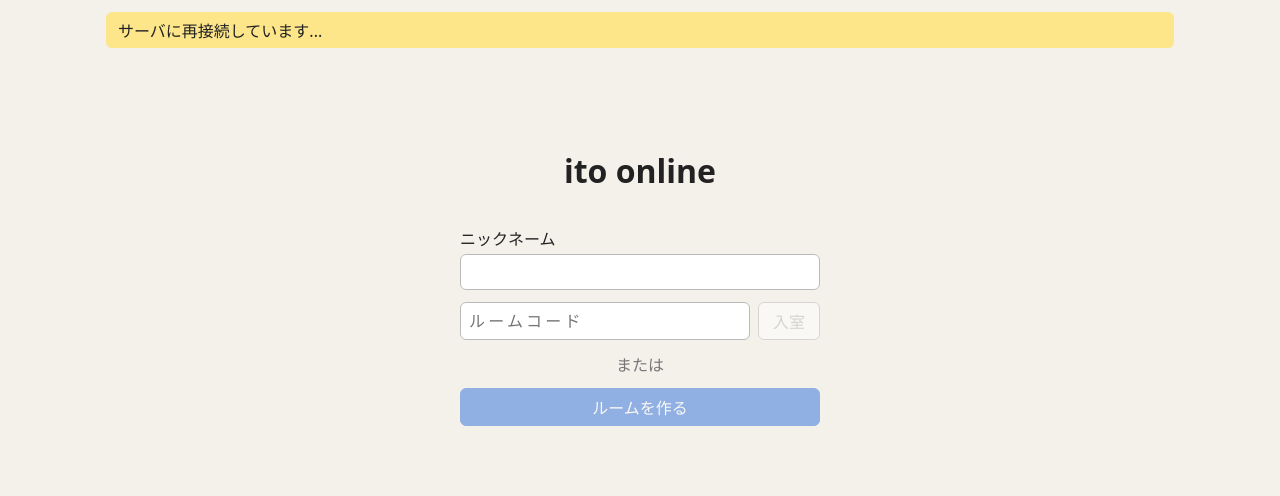
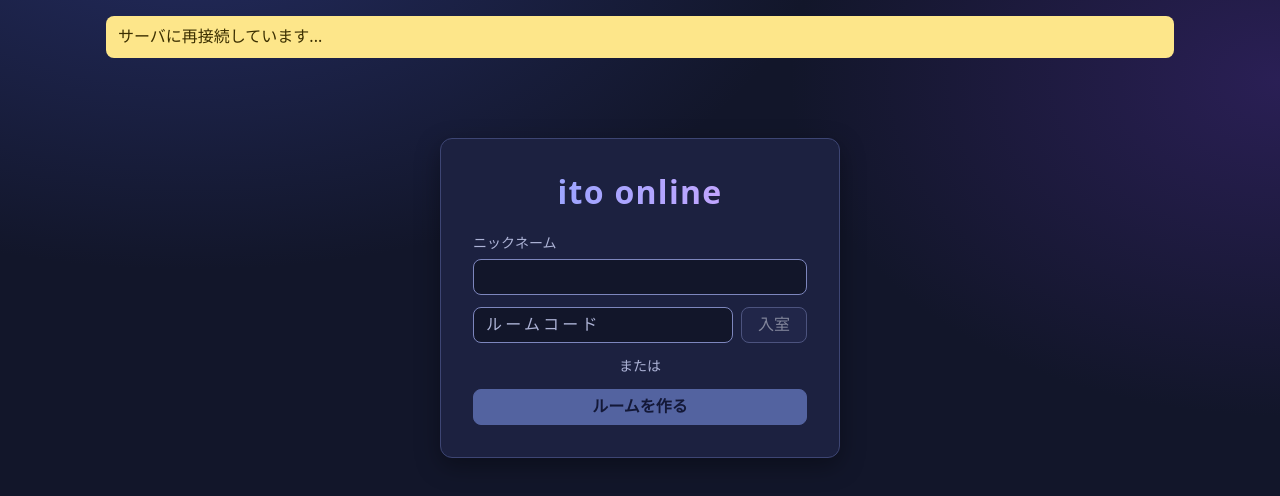
Before and after one commit to Sylphy0052/MyIto, a React (Vite) app in the folder client/: page / in a window 1280 px wide. Shown: the top 496 px of the page. Built offline with nearby package versions, Linux system fonts and the light colour scheme; no server answers.

Commit message:
feat: restyle UI with dark theme tokens, depth and polish

```diff
--- a/client/src/styles.css
+++ b/client/src/styles.css
@@ -1,15 +1,54 @@
 :root {
-  --bg: #f4f1ea;
-  --fg: #222;
-  --muted: #777;
-  --accent: #2f6fdb;
-  --card-back: #3b3f58;
+  /* 色: 夜のゲームテーブル。強調色は1色、状態色は別に固定する */
+  --bg: #12162a;
+  --bg-glow: #232b5e;
+  --surface: #1c2140;
+  --surface-2: #262c52;
+  --border: #3d4573;
+  --border-strong: #7d86bd;
+  --text: #e8eaf6;
+  --text-muted: #adb3d6;
+  --accent: #8aa4ff;
+  --on-accent: #0b1030;
+  --ok: #3ecf8e;
+  --ng: #ff6b6b;
+  --warn: #fde68a;
+
+  /* カード面 (明るい面の上では専用の濃い文字色を使う) */
   --card-face: #fffdf7;
-  --ok: #2e9e5b;
-  --ng: #d64545;
-  font-family: system-ui, -apple-system, 'Hiragino Sans', 'Noto Sans JP', sans-serif;
-  color: var(--fg);
+  --card-face-2: #f1ecdc;
+  --card-ink: #1b1f3b;
+  --card-ink-muted: #565b82;
+  --card-back: #2a2f5c;
+  --card-back-2: #353b73;
+  --ok-ink: #14703f;
+  --ng-ink: #b02a2a;
+
+  /* 文字サイズ */
+  --fs-sm: 0.875rem;
+  --fs-md: 1rem;
+  --fs-lg: 1.25rem;
+  --fs-xl: 1.5rem;
+  --fs-xxl: 2rem;
+
+  /* 余白・角丸・影 */
+  --sp-1: 4px;
+  --sp-2: 8px;
+  --sp-3: 12px;
+  --sp-4: 16px;
+  --sp-5: 24px;
+  --sp-6: 32px;
+  --radius: 12px;
+  --radius-sm: 8px;
+  --shadow: 0 8px 24px rgba(0, 0, 0, 0.35);
+  --shadow-sm: 0 2px 6px rgba(0, 0, 0, 0.35);
+
+  font-family: system-ui, -apple-system, 'Hiragino Sans', 'Noto Sans JP', 'Yu Gothic UI', sans-serif;
+  font-size: 16px;
+  line-height: 1.6;
+  color: var(--text);
   background: var(--bg);
+  color-scheme: dark;
 }
 
 * {
@@ -18,15 +57,40 @@
 
 body {
   margin: 0;
+  min-height: 100vh;
+  background:
+    radial-gradient(900px 500px at 15% -10%, var(--bg-glow), transparent 70%),
+    radial-gradient(700px 480px at 100% 10%, #2a1f55, transparent 70%), var(--bg);
+  background-attachment: fixed;
 }
 
+h1,
+h2,
+h3 {
+  line-height: 1.3;
+}
+
+/* ボタン */
 button {
   font: inherit;
-  padding: 6px 14px;
-  border: 1px solid #bbb;
-  border-radius: 6px;
-  background: #fff;
+  min-height: 36px;
+  padding: var(--sp-1) var(--sp-4);
+  border: 1px solid var(--border-strong);
+  border-radius: var(--radius-sm);
+  background: var(--surface-2);
+  color: var(--text);
   cursor: pointer;
+  transition:
+    transform 0.12s ease,
+    background-color 0.15s ease,
+    box-shadow 0.15s ease;
+}
+button:hover:not(:disabled) {
+  background: #323a6c;
+  transform: translateY(-1px);
+}
+button:active:not(:disabled) {
+  transform: translateY(0);
 }
 button:disabled {
   opacity: 0.5;
@@ -35,91 +99,137 @@ button:disabled {
 button.primary {
   background: var(--accent);
   border-color: var(--accent);
-  color: #fff;
+  color: var(--on-accent);
+  font-weight: 700;
+  box-shadow: 0 4px 16px color-mix(in srgb, var(--accent) 35%, transparent);
+}
+button.primary:hover:not(:disabled) {
+  background: #a3b8ff;
+}
+button.primary:disabled {
+  box-shadow: none;
 }
 button.big {
-  font-size: 1.1rem;
-  padding: 10px 24px;
-  margin-top: 12px;
+  min-height: 44px;
+  font-size: var(--fs-lg);
+  padding: var(--sp-2) var(--sp-5);
+  margin-top: var(--sp-3);
 }
 button.small {
-  padding: 2px 8px;
-  font-size: 0.85rem;
+  min-height: 28px;
+  padding: 2px var(--sp-2);
+  font-size: var(--fs-sm);
 }
 
 input,
 select,
 textarea {
   font: inherit;
-  padding: 6px 8px;
-  border: 1px solid #bbb;
-  border-radius: 6px;
+  min-height: 36px;
+  padding: var(--sp-1) var(--sp-3);
+  border: 1px solid var(--border-strong);
+  border-radius: var(--radius-sm);
+  background: var(--bg);
+  color: var(--text);
+}
+input::placeholder,
+textarea::placeholder {
+  color: var(--text-muted);
+}
+
+:focus-visible {
+  outline: 2px solid var(--accent);
+  outline-offset: 2px;
 }
 
 .app {
   max-width: 1100px;
   margin: 0 auto;
-  padding: 12px 16px 48px;
+  padding: var(--sp-4) var(--sp-4) 48px;
 }
 
 .muted {
-  color: var(--muted);
+  color: var(--text-muted);
 }
 
 .banner {
-  background: #fde68a;
-  padding: 6px 12px;
-  border-radius: 6px;
-  margin-bottom: 8px;
+  background: var(--warn);
+  color: #3b2f00;
+  padding: var(--sp-2) var(--sp-3);
+  border-radius: var(--radius-sm);
+  margin-bottom: var(--sp-2);
 }
 
 .toast {
   position: fixed;
-  top: 12px;
+  top: var(--sp-3);
   left: 50%;
   transform: translateX(-50%);
   background: var(--ng);
-  color: #fff;
-  padding: 8px 16px;
-  border-radius: 6px;
+  color: #2a0a0a;
+  font-weight: 700;
+  padding: var(--sp-2) var(--sp-4);
+  border-radius: var(--radius-sm);
+  box-shadow: var(--shadow);
   z-index: 10;
 }
 
 .notice {
-  background: #e8eefc;
-  padding: 6px 12px;
-  border-radius: 6px;
-  margin: 8px 0;
+  background: var(--surface-2);
+  border-left: 4px solid var(--accent);
+  padding: var(--sp-2) var(--sp-3);
+  border-radius: var(--radius-sm);
+  margin: var(--sp-2) 0;
 }
 
 /* 入室 */
 .entry {
-  max-width: 360px;
+  max-width: 400px;
   margin: 10vh auto 0;
+  padding: var(--sp-6);
   display: flex;
   flex-direction: column;
-  gap: 12px;
+  gap: var(--sp-3);
+  background: var(--surface);
+  border: 1px solid var(--border);
+  border-radius: var(--radius);
+  box-shadow: var(--shadow);
 }
 .entry h1 {
+  margin: 0 0 var(--sp-2);
   text-align: center;
+  font-size: var(--fs-xxl);
+  letter-spacing: 0.04em;
+  background: linear-gradient(90deg, #8aa4ff, #d3a6ff);
+  -webkit-background-clip: text;
+  background-clip: text;
+  color: transparent;
 }
 .entry label {
   display: flex;
   flex-direction: column;
-  gap: 4px;
+  gap: var(--sp-1);
+  font-size: var(--fs-sm);
+  color: var(--text-muted);
+}
+.entry label input {
+  font-size: var(--fs-md);
+  color: var(--text);
 }
 .entry-row {
   display: flex;
-  gap: 8px;
+  gap: var(--sp-2);
 }
 .code-input {
   flex: 1;
+  min-width: 0;
   text-transform: uppercase;
   letter-spacing: 0.2em;
 }
 .entry-or {
   text-align: center;
-  color: var(--muted);
+  color: var(--text-muted);
+  font-size: var(--fs-sm);
 }
 
 /* ルーム */
@@ -128,90 +238,106 @@ textarea {
   flex-wrap: wrap;
   align-items: center;
   justify-content: space-between;
-  gap: 8px;
+  gap: var(--sp-2);
+  padding: var(--sp-2) var(--sp-4);
+  background: var(--surface);
+  border: 1px solid var(--border);
+  border-radius: var(--radius);
 }
 .code {
-  font-size: 1.4rem;
+  font-size: var(--fs-xl);
   letter-spacing: 0.15em;
-  margin: 0 8px;
+  margin: 0 var(--sp-2);
+  color: var(--accent);
 }
 .players {
   display: flex;
   flex-wrap: wrap;
-  gap: 6px;
+  gap: var(--sp-2);
 }
 .player {
-  background: #fff;
-  border: 1px solid #ccc;
+  background: var(--surface-2);
+  border: 1px solid var(--border-strong);
   border-radius: 999px;
-  padding: 2px 10px;
+  padding: 2px var(--sp-3);
+  font-size: var(--fs-sm);
 }
 .player.me {
   border-color: var(--accent);
-  font-weight: bold;
+  font-weight: 700;
 }
 .player.away {
-  opacity: 0.4;
+  opacity: 0.6;
+  border-style: dashed;
 }
 
 .topic {
-  margin: 16px 0 8px;
-  padding: 12px 16px;
-  background: #fff;
-  border-radius: 8px;
+  margin: var(--sp-4) 0 var(--sp-2);
+  padding: var(--sp-4) var(--sp-5);
+  background: linear-gradient(120deg, var(--surface-2), var(--surface));
+  border: 1px solid var(--border);
+  border-radius: var(--radius);
+  box-shadow: var(--shadow-sm);
   display: flex;
   align-items: center;
-  gap: 12px;
+  gap: var(--sp-3);
 }
 .label {
-  color: var(--muted);
-  font-size: 0.85rem;
+  color: var(--text-muted);
+  font-size: var(--fs-sm);
 }
 .topic-text {
-  font-size: 1.4rem;
-  font-weight: bold;
+  font-size: var(--fs-xl);
+  font-weight: 700;
   flex: 1;
 }
 
 .my-numbers {
   position: sticky;
-  top: 0;
+  top: var(--sp-2);
   z-index: 5;
-  background: var(--accent);
-  color: #fff;
-  padding: 8px 16px;
-  border-radius: 8px;
-  font-size: 1.1rem;
+  background: color-mix(in srgb, var(--surface-2) 88%, transparent);
+  backdrop-filter: blur(8px);
+  border: 1px solid var(--accent);
+  color: var(--text);
+  padding: var(--sp-2) var(--sp-4);
+  border-radius: var(--radius);
+  box-shadow: var(--shadow);
+  font-size: var(--fs-md);
 }
 .my-numbers strong {
-  font-size: 1.6rem;
-  margin-left: 12px;
+  font-size: var(--fs-xl);
+  margin-left: var(--sp-3);
+  color: var(--accent);
+  font-variant-numeric: tabular-nums;
 }
 
 .lobby {
-  background: #fff;
-  border-radius: 8px;
-  padding: 16px;
+  background: var(--surface);
+  border: 1px solid var(--border);
+  border-radius: var(--radius);
+  padding: var(--sp-5);
 }
 .field-row {
   display: flex;
   flex-wrap: wrap;
   align-items: center;
-  gap: 8px;
-  margin-bottom: 10px;
+  gap: var(--sp-2);
+  margin-bottom: var(--sp-3);
 }
 .field-row input {
   flex: 1;
   min-width: 200px;
 }
 .board h3 {
-  margin: 20px 0 8px;
+  margin: var(--sp-5) 0 var(--sp-2);
+  font-size: var(--fs-lg);
 }
 .hand,
 .free-row {
   display: flex;
   flex-wrap: wrap;
-  gap: 10px;
+  gap: var(--sp-3);
   align-items: flex-start;
 }
 
@@ -219,15 +345,22 @@ textarea {
 .card {
   width: 130px;
   min-height: 170px;
-  border-radius: 10px;
-  border: 2px solid #999;
-  background: var(--card-face);
-  box-shadow: 0 2px 4px rgba(0, 0, 0, 0.15);
+  border-radius: var(--radius);
+  border: 2px solid var(--card-face-2);
+  background: linear-gradient(160deg, var(--card-face), var(--card-face-2));
+  color: var(--card-ink);
+  box-shadow: var(--shadow-sm);
+  transition: box-shadow 0.2s ease;
+}
+.slot.draggable:hover .card {
+  box-shadow: var(--shadow);
 }
 .card.closed {
-  background: var(--card-back);
+  background:
+    repeating-linear-gradient(45deg, rgba(255, 255, 255, 0.05) 0 8px, transparent 8px 16px),
+    linear-gradient(160deg, var(--card-back-2), var(--card-back));
   color: #fff;
-  border-color: var(--card-back);
+  border-color: var(--card-back-2);
 }
 .card.mine {
   border-color: var(--accent);
@@ -241,59 +374,73 @@ textarea {
   box-shadow: 0 0 0 3px var(--ng);
 }
 .card-inner {
-  padding: 8px;
+  padding: var(--sp-2);
   display: flex;
   flex-direction: column;
-  gap: 6px;
+  gap: var(--sp-2);
   height: 100%;
 }
 .card-owner {
-  font-size: 0.8rem;
-  opacity: 0.8;
+  font-size: var(--fs-sm);
+  font-weight: 700;
+  color: var(--card-ink-muted);
+}
+.card.closed .card-owner {
+  color: #dfe3ff;
 }
 .card-value {
-  font-size: 2.2rem;
-  font-weight: bold;
+  font-size: var(--fs-xxl);
+  font-weight: 700;
   text-align: center;
+  font-variant-numeric: tabular-nums;
 }
 .card.closed .card-value {
   opacity: 0.3;
 }
 .card-hint {
-  font-size: 0.9rem;
+  font-size: var(--fs-sm);
   word-break: break-all;
 }
 textarea.card-hint {
   resize: none;
   height: 3.6em;
   width: 100%;
+  background: #fff;
+  color: var(--card-ink);
+  border-color: #8b90b3;
+}
+textarea.card-hint::placeholder {
+  color: var(--card-ink-muted);
+}
+.card .muted {
+  color: var(--card-ink-muted);
 }
 .card.closed .muted {
-  color: #bbb;
+  color: #dfe3ff;
 }
 .card-verdict {
   text-align: center;
-  font-weight: bold;
+  font-weight: 700;
 }
 .card.ok .card-verdict {
-  color: var(--ok);
+  color: var(--ok-ink);
 }
 .card.ng .card-verdict {
-  color: var(--ng);
+  color: var(--ng-ink);
 }
 
 /* 列 */
 .row-labels {
   display: flex;
   justify-content: space-between;
-  color: var(--muted);
-  font-size: 0.85rem;
+  color: var(--text-muted);
+  font-size: var(--fs-sm);
 }
 .slot {
   display: flex;
   flex-direction: column;
   align-items: center;
-  gap: 4px;
+  gap: var(--sp-1);
   cursor: grab;
 }
 .slot.dragging {
@@ -301,7 +448,7 @@ textarea.card-hint {
 }
 .slot-arrows {
   display: flex;
-  gap: 4px;
+  gap: var(--sp-1);
 }
 .flip {
   animation: flip 0.7s ease-out;
@@ -365,20 +512,23 @@ textarea.card-hint {
 }
 
 .result {
-  margin-top: 24px;
-  background: #fff;
-  border-radius: 8px;
-  padding: 16px;
+  margin-top: var(--sp-5);
+  background: var(--surface);
+  border: 1px solid var(--border);
+  border-radius: var(--radius);
+  box-shadow: var(--shadow);
+  padding: var(--sp-5);
   text-align: center;
+}
+.result h2 {
+  margin-top: 0;
+  font-size: var(--fs-xl);
 }
 
 /* ドラッグ */
 .slot.draggable {
   touch-action: none;
   user-select: none;
-}
-.slot.dragging {
-  opacity: 0.3;
 }
 .drop-marker {
   width: 6px;
@@ -400,14 +550,20 @@ textarea.card-hint {
 }
 .free-row {
   min-height: 190px;
-  padding: 8px;
-  border: 2px dashed transparent;
-  border-radius: 10px;
+  padding: var(--sp-2);
+  border: 2px dashed var(--border);
+  border-radius: var(--radius);
+  background: rgba(255, 255, 255, 0.03);
 }
 .free-row.drop-active,
 .hand.drop-active {
   border-color: var(--accent);
-  background: rgba(47, 111, 219, 0.06);
+  background: color-mix(in srgb, var(--accent) 10%, transparent);
+}
+.hand {
+  padding: var(--sp-2);
+  border: 2px dashed transparent;
+  border-radius: var(--radius);
 }
 .drag-ghost {
   position: fixed;
@@ -427,6 +583,12 @@ textarea.card-hint {
 
 /* 視差効果を減らす設定では、移動と回転をやめて不透明度だけで見せる */
 @media (prefers-reduced-motion: reduce) {
+  button {
+    transition: none;
+  }
+  button:hover:not(:disabled) {
+    transform: none;
+  }
   .flip {
     animation: fade-in 0.4s ease-out;
   }
@@ -444,3 +606,21 @@ textarea.card-hint {
     transform: none;
   }
 }
+
+/* 狭い画面 */
+@media (max-width: 480px) {
+  .app {
+    padding: var(--sp-3) var(--sp-3) 48px;
+  }
+  .entry {
+    margin-top: var(--sp-5);
+    padding: var(--sp-4);
+  }
+  .topic {
+    padding: var(--sp-3) var(--sp-4);
+  }
+  .card {
+    width: 112px;
+    min-height: 156px;
+  }
+}
```
